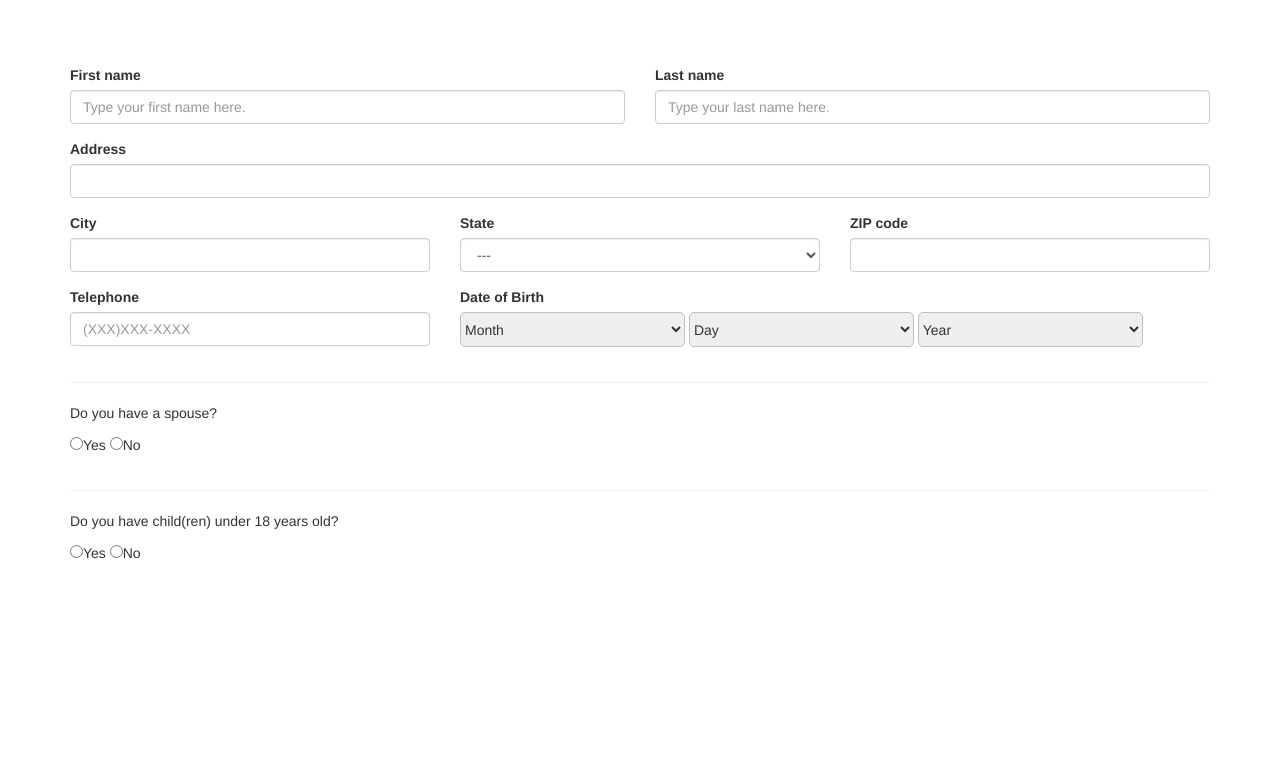
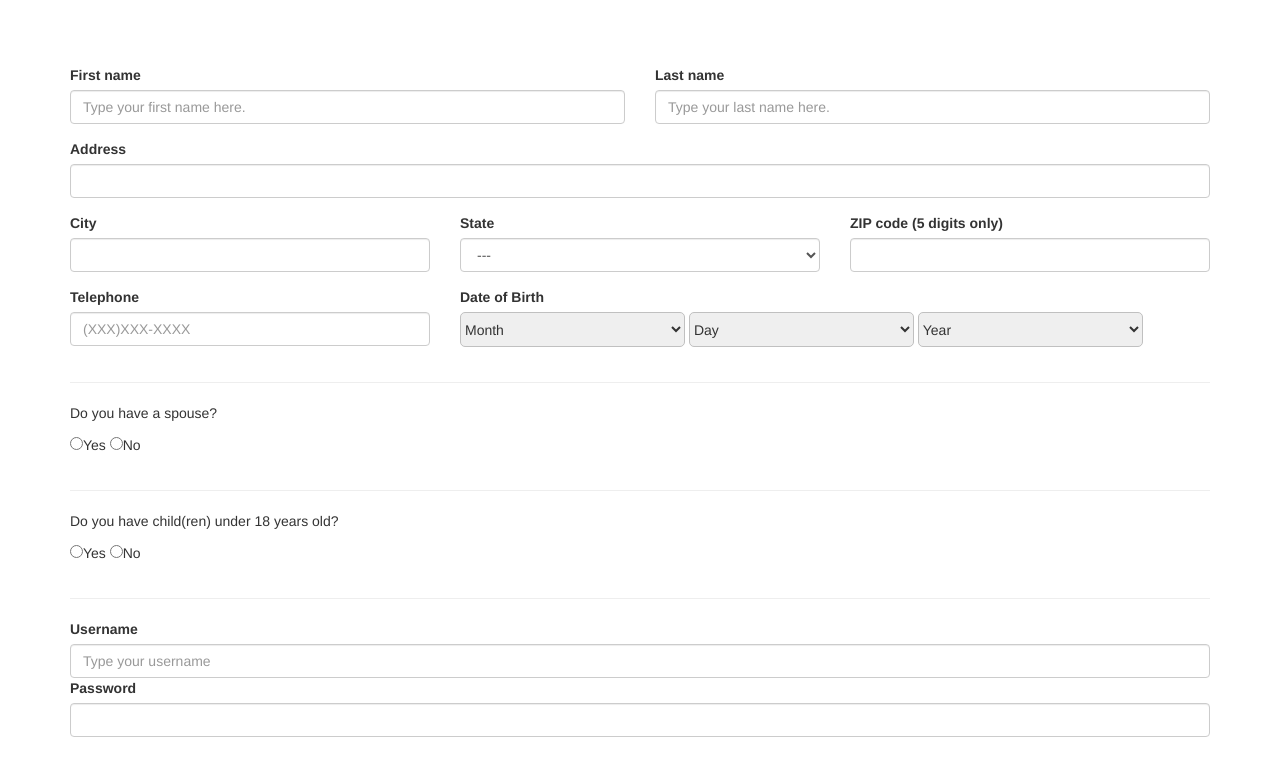
Before and after one commit to re3jay23/Front-end_Project_VEBS, a website: page Login_form.html in a window 1280 px wide. Shown: the part 63-838 px from the top of the page. Before the commit the page ends 800 px from the top, so only its background shows below. Drawn offline with nearby package versions, Linux system fonts and the light colour scheme.

Commit message:
adding username and password divs

```diff
--- a/Login_form.html
+++ b/Login_form.html
@@ -24,8 +24,8 @@
 			#SpouseForm_col,#ChildForm_col, #VerifySuccess_span{
 				display: none;
 			}
-			#TableButton_div{
-
+			.container{
+				margin-bottom: 100px;
 			}
 
 		</style>
@@ -83,7 +83,7 @@
 					</div>
 					<div class = "col-md-4">
 						<div class="form-group">
-							<label class="col-form-label">ZIP code</label>
+							<label class="col-form-label">ZIP code (5 digits only)</label>
 							<input class="form-control" id="ZipCode" type="number" onchange="verifyZip(this)"></input>
 							<span id="err_notification1" style="display:none">Please type correct zip code</span>
 						</div>
@@ -205,6 +205,23 @@
 
 					</div>
 				</div>
+				<hr>
+				<div class ="row" id="UsernamePassword_row">
+					<div class="col-md-12" class ="form-group">
+						<div id="Username_div">
+							<label class="col-2 col-form-label"> Username </label>
+							<div class="col-4">
+								<input class="form-control" type="text" id="Username_input" placeholder= "Type your username"></input>
+							</div>
+						</div>
+						<div id="Password_div">
+							<label class="col-2 col-form-label"> Password </label>
+							<div class="col-4">
+								<input class="form-control" type="text" id="Password_input"></input>
+							</div>
+						</div>
+					</div>
+				</div>
 			</form>
 		</div>
 
```
